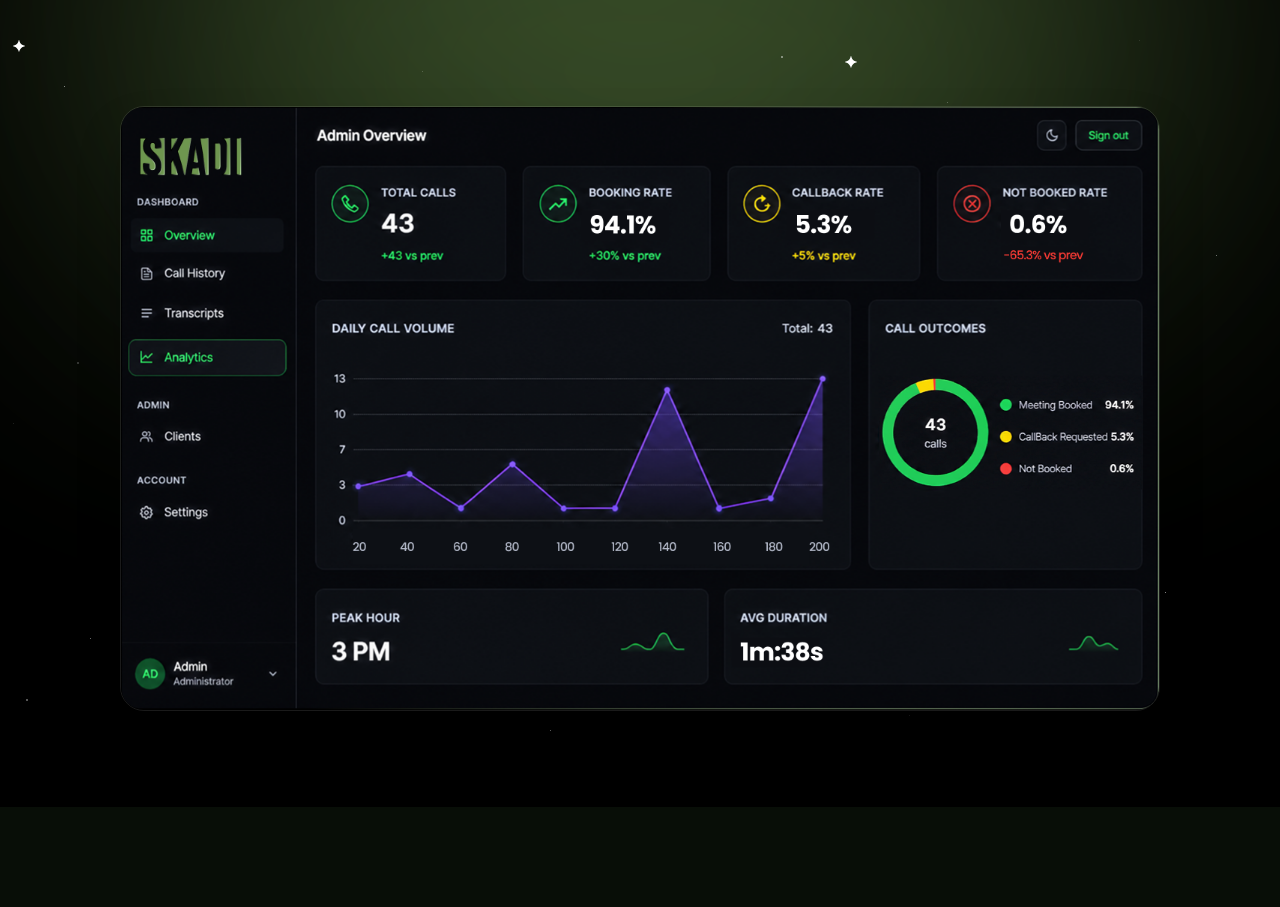
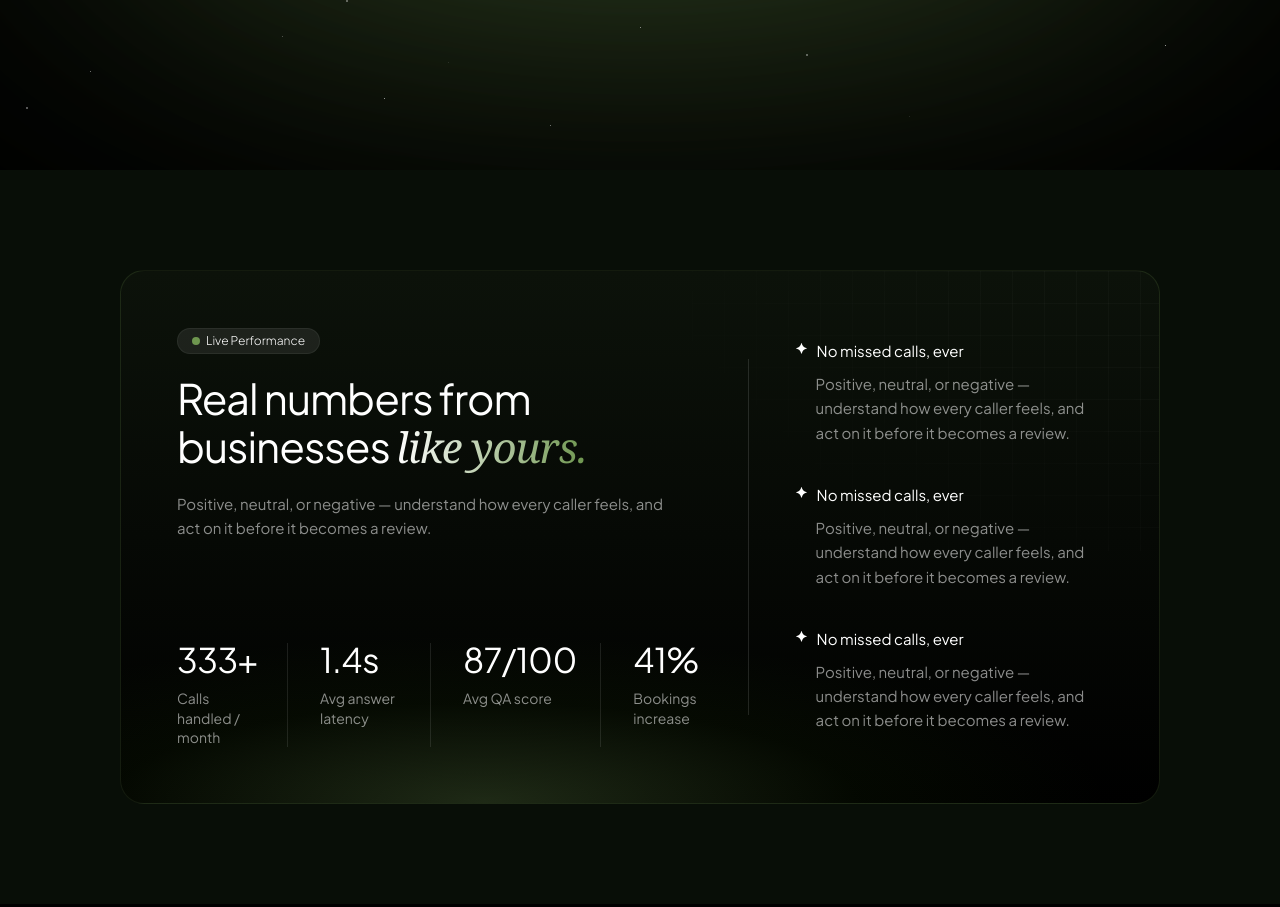
Before and after one commit to it2-geekonomy/skadi-landing, a Next.js app: page / in a window 1280 px wide. Shown: the part 726-1633 px from the top of the page. Built offline with nearby package versions, Linux system fonts and the light colour scheme.

Commit message:
commented dahboard image

```diff
--- a/src/components/Hero.tsx
+++ b/src/components/Hero.tsx
@@ -197,7 +197,7 @@ export default function Hero() {
           </div>
         </div>
 
-        <div className="relative mx-auto mt-4 max-w-6xl lg:mt-8">
+        {/* <div className="relative mx-auto mt-4 max-w-6xl lg:mt-8">
           <div className="relative overflow-hidden rounded-3xl border border-white/10 shadow-2xl shadow-black/40">
             <Image
               src="/images/v139_627.png"
@@ -208,7 +208,7 @@ export default function Hero() {
               priority
             />
           </div>
-        </div>
+        </div> */}
       </div>
     </section>
   );
```
